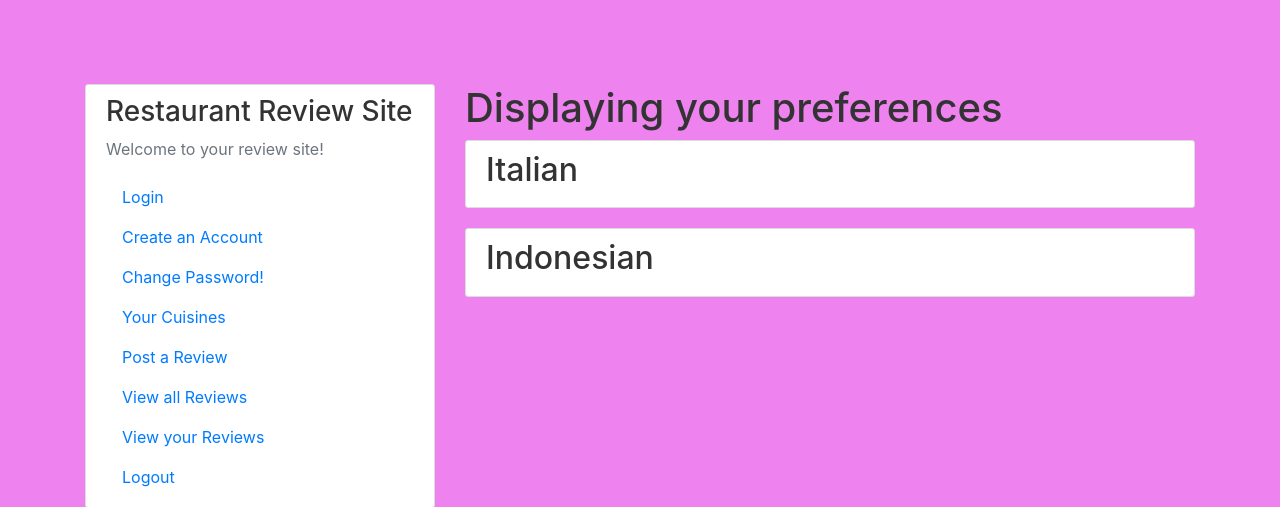
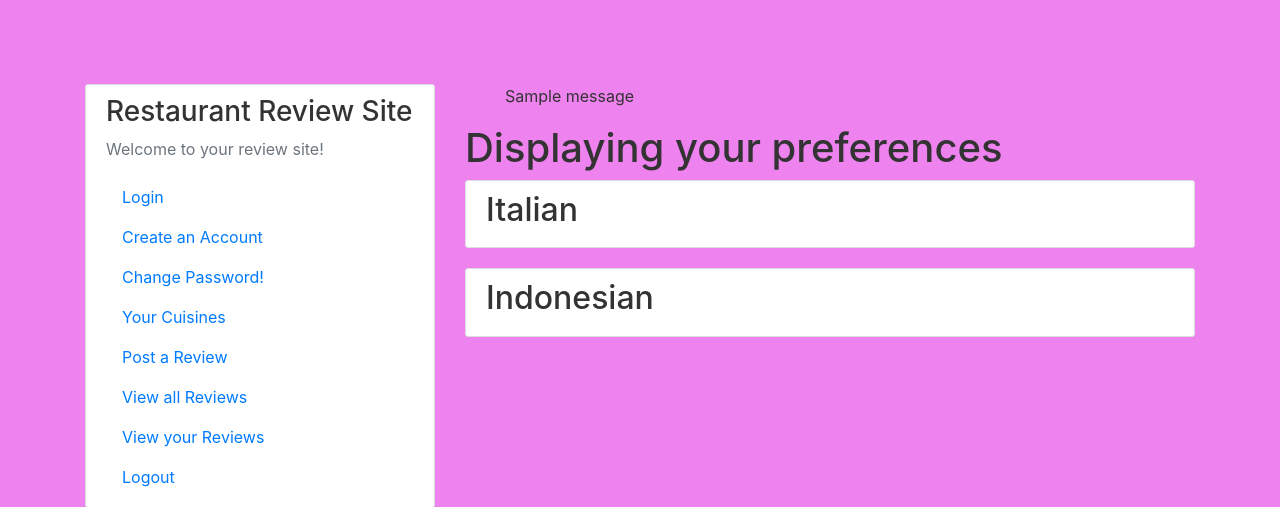
Before and after one commit to mayaspencerj/reviews, a Flask app: page /preferences in a window 1280 px wide. Shown: the part 56-563 px from the top of the page. Run offline with Flask 2, Linux system fonts and the light colour scheme; a user stored in the database is signed in; data comes from the database, SQL or seed files in the repository; one stand-in notice (Sample message) is shown; some libraries are stand-ins or nearby versions.

Commit message:
flash message for no preferences

```diff
--- a/app/templates/preferences.html
+++ b/app/templates/preferences.html
@@ -3,6 +3,17 @@
 
 {% extends "index.html" %}
 {% block content %}
+
+{% with messages = get_flashed_messages() %}
+  {% if messages %}
+    <ul class=flashes>
+    {% for message in messages %}
+      <li>{{ message }}</li>
+    {% endfor %}
+    </ul>
+  {% endif %}
+{% endwith %}
+
 
 <h1> Displaying your preferences</h1>
 {% for post in cuisine_list %}
--- a/app/views.py
+++ b/app/views.py
@@ -141,24 +141,10 @@ def preferences():
     user_id = session['user_id']
     print(user_id)
     cuisine_list = Cuisines.query.filter(Cuisines.Accounts.any(id=user_id)).all()
-    #filter_by(accounts_id=session['user_id'])
-    print(cuisine_list)
-
-
-    #x = Dish.query.filter(Dish.restaurants.any(name=name)).all()
-    #print(xxx)
-
-
-    #EXTRACT DATA WITH MATCHING ID
-    #USING CURRENT USER ID
-
-
-    #IF EMPTY LISTS
-    #FLASH MESSAGE INSTEAD
-
-    #FOR A,B IN EXTRACTION
-        #PRODUCE Table
-
+    if cuisine_list == []:
+        flash('You have no preferences!')
+    else:
+        pass
     return render_template('preferences.html', cuisine_list=cuisine_list)
 
 
```
